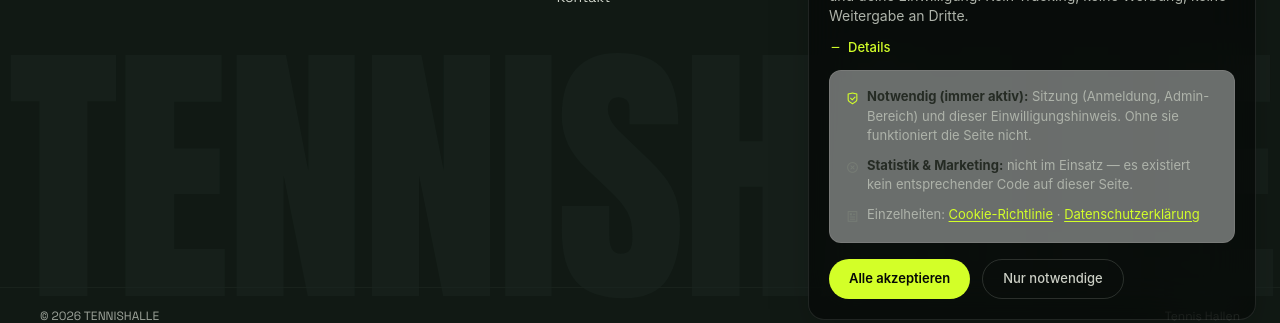
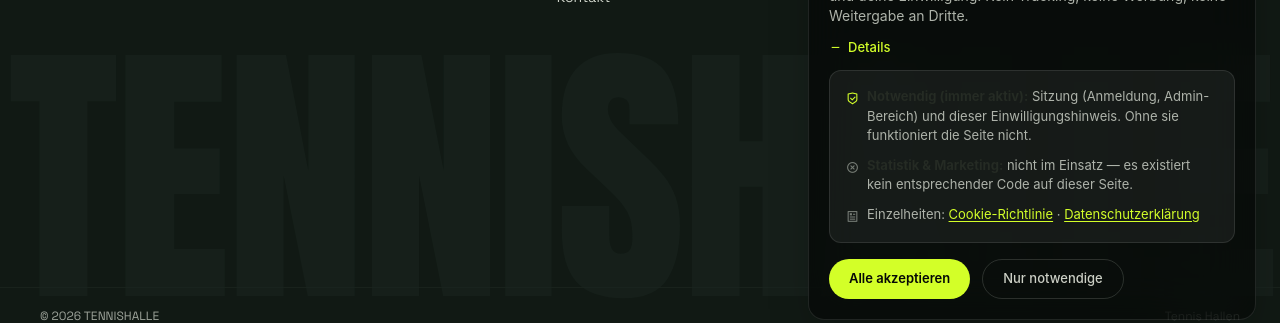
Before and after one commit to Tor2024/tennishalle, a React (Vite) app: page /legal/agb in a window 1280 px wide. Both pictures are taken after a click on the button "Details". Shown: the part 456-779 px from the top of the page. Built offline with nearby package versions, Linux system fonts and the light colour scheme; no server answers.

Commit message:
fix: cookie banner details box - subtle white tint instead of gray wash

```diff
--- a/src/components/CookieBanner.tsx
+++ b/src/components/CookieBanner.tsx
@@ -46,7 +46,7 @@ export function CookieBanner() {
         <i className={`ri-${details ? 'subtract' : 'add'}-line`} /> Details
       </button>
       {details && (
-        <div className="mt-3 rounded-xl border border-foreground-950/10 bg-white/40 p-4 text-[13px] text-foreground-700 space-y-2.5">
+        <div className="mt-3 rounded-xl border border-white/10 bg-white/[0.06] p-4 text-[13px] text-foreground-700 space-y-2.5">
           <p className="flex items-start gap-2">
             <i className="ri-shield-check-line text-primary-500 mt-0.5" />
             <span><strong className="text-foreground-100">Notwendig (immer aktiv):</strong> Sitzung (Anmeldung, Admin-Bereich) und dieser Einwilligungshinweis. Ohne sie funktioniert die Seite nicht.</span>
```
